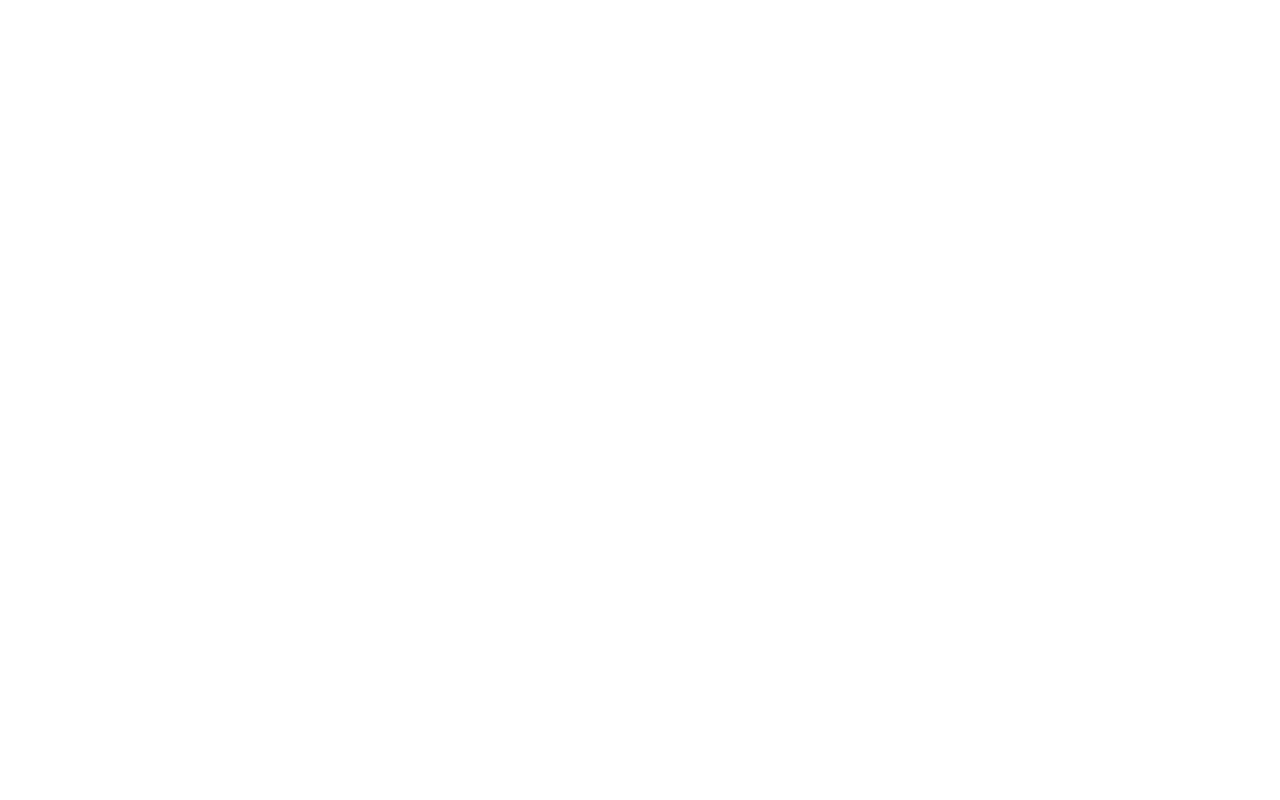
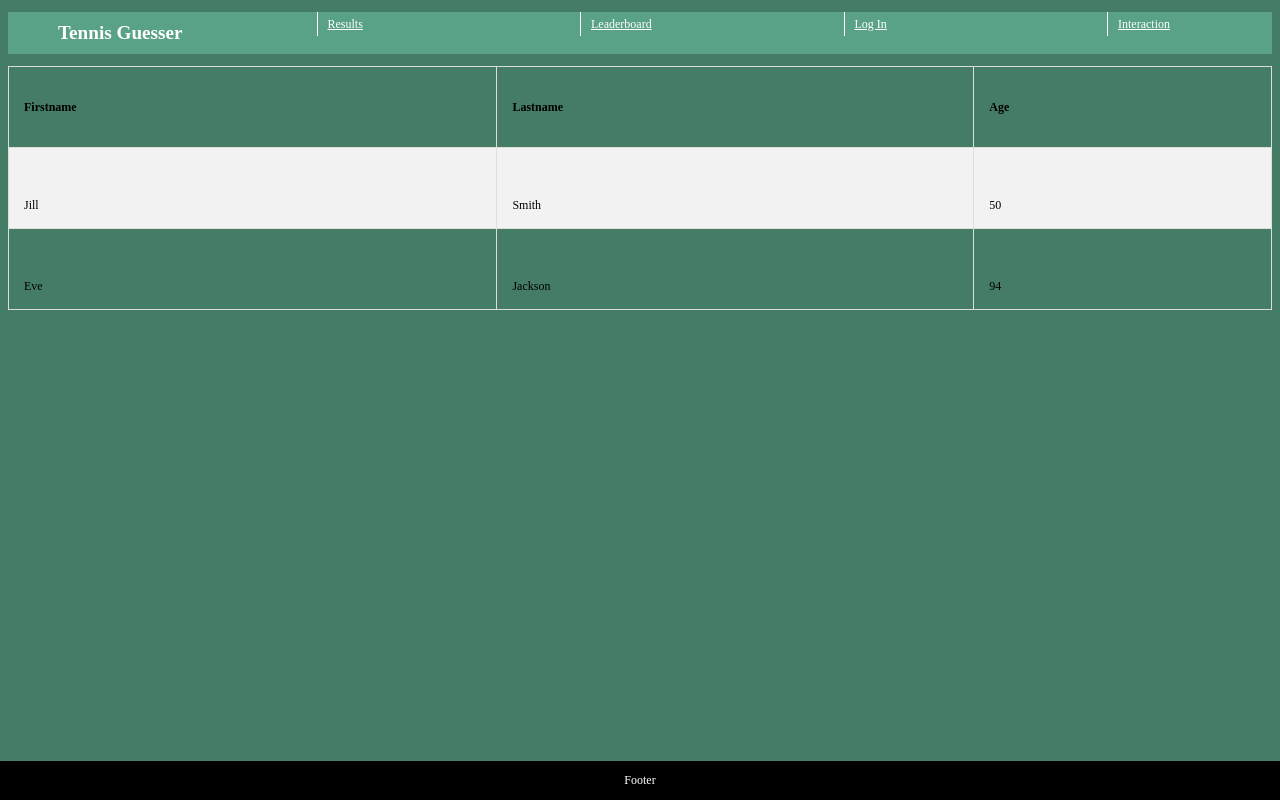
Before and after one commit to alexandra-elliott-sbg/tennis, a plain HTML site: page leaderboard.html in a window 1280 px wide. Drawn offline with Linux system fonts and the light colour scheme.

Commit message:
Stuuf to leaderboard

```diff
--- a/leaderboard.html
+++ b/leaderboard.html
@@ -4,9 +4,67 @@
     <meta charset="UTF-8">
     <meta name="viewport" content="width=device-width, initial-scale=1.0">
     <meta http-equiv="X-UA-Compatible" content="ie=edge">
+    <link rel="stylesheet" href="main.css">
+    <link rel="stylesheet" href="mobile.css">
     <title>Leaderboard</title>
+
+
 </head>
 <body>
+    <header>
+            <nav>
+                    <ul>
+                        <li>
+                            <h1>Tennis Guesser</h1>
+                        </li>
+                        <li>
+                            <a href="results.html">Results</a>
+                        </li>
+                        <li>
+                            <a href="leaderboard.html">Leaderboard</a>
+                        </li>
+                        <li>
+                            <a href="logIn.html">Log In</a>
+                        </li>
+                        <li>
+                            <a href="interaction.html">Interaction</a>
+                        </li>
+                    </ul>
+                </nav>
+
+                <div class="footer">
+                    <p>Footer</p>
+                </div>
+
+
+    </header>
+
+    <div>
+        <class=footer>
+
+    </div>
+
+    <div>
+    <class = table, th, td></class>
+    </div>
+    <div style="overflow-x:auto;"></div>
+    <table style="width:100%">
+            <tr>
+              <th>Firstname</th>
+              <th>Lastname</th>
+              <th>Age</th>
+            </tr>
+            <tr>
+              <td>Jill</td>
+              <td>Smith</td>
+              <td>50</td>
+            </tr>
+            <tr>
+              <td>Eve</td>
+              <td>Jackson</td>
+              <td>94</td>
+            </tr>
+          </table>
 
 </body>
 </html>
--- a/main.css
+++ b/main.css
@@ -1,11 +1,12 @@
 /* CSS Document */
 header {
-    background-color: green;
+    background-color: #59A285;
 }
 
 body{
- background-color: #014204;
- font-family: 'Segoe UI', Tahoma, Geneva, Verdana, sans-serif;
+ background-color: #447C66;
+ font-family:'Bitter', serif;
+
  font-size: 12px;
 }
 
@@ -17,7 +18,8 @@ header nav ul li h1{
 	padding:0;
 	margin:5px;
 	font-size:1.2rem;
-	color: #DDEAF2;
+	color: white;
+
 }
 .banner{
 	background-color: #046d12;
@@ -47,8 +49,8 @@ nav ul li{
 	width: 160px;
 }
 nav ul li a{
-	border-left: 1px solid #DDEAF2;
-	color: #DDEAF2;
+	border-left: 1px solid white;
+	color: white;
 	padding: 5px 10px;
 	transition: 0.4s;
 }
@@ -136,3 +138,46 @@ span.forgot{
 	background-color: white;
 	color: green;
 }
+
+.footer {
+    position: fixed;
+    left: 0;
+    bottom: 0;
+    width: 100%;
+    background-color: black;
+    color: white;
+    text-align: center;
+}
+
+table, th, td{
+
+	border: 1px solid black;
+}
+
+table {
+	border-collapse: collapse;
+	width: 100%;
+	text-align: center;
+
+}
+
+th {
+	height: 50px
+
+}
+
+td {
+	height: 50px;
+	vertical-align: bottom;
+}
+
+th, td{
+	padding: 15px;
+	text-align: left;
+	border-bottom: 1px solid #ddd;
+	border-top: 1px solid #ddd;
+	border-left: 1px solid #ddd;
+	border-right: 1px solid #ddd;
+}
+
+tr:nth-child(even) {background-color: #f2f2f2;}
```
Also changed, not shown: logIn.html (+1 -0 lines).
